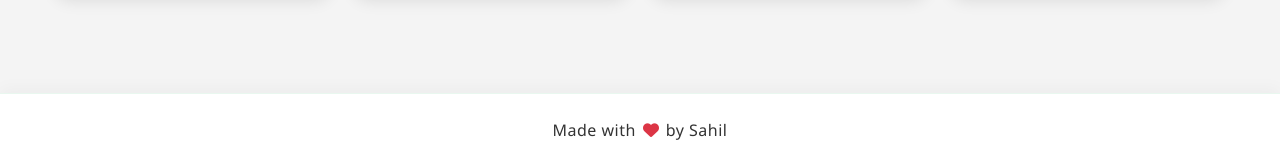
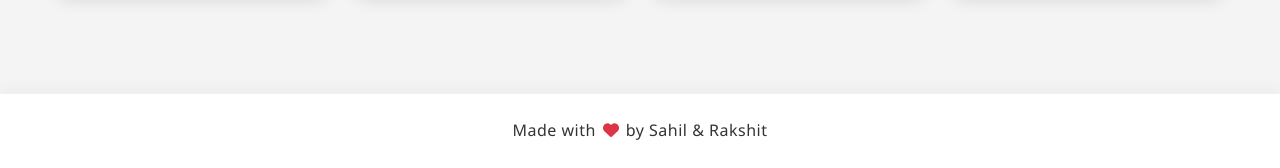
Before and after one commit to gurjarsahil/Agrizone, a plain HTML site: page about.html in a window 1280 px wide. Shown: the part 2063-2231 px from the top of the page. Drawn offline with nearby package versions, Linux system fonts and the light colour scheme.

Commit message:
Update about.html

```diff
--- a/about.html
+++ b/about.html
@@ -385,7 +385,7 @@
     <!-- Footer -->
     <footer class="footer-simple py-4">
         <div class="container text-center">
-            <p class="footer-text mb-0">Made with <i class="fas fa-heart text-danger pulse-heart"></i> by Sahil</p>
+            <p class="footer-text mb-0">Made with <i class="fas fa-heart text-danger pulse-heart"></i> by Sahil & Rakshit</p>
         </div>
     </footer>
 
```
